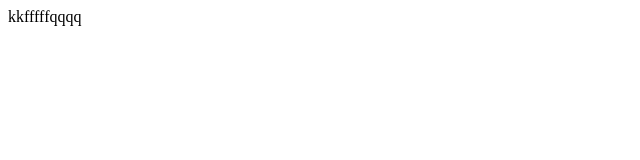
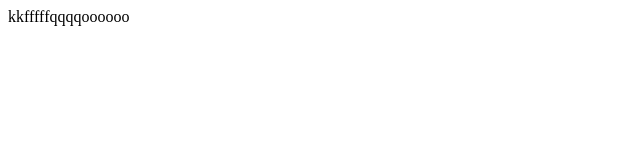
Before and after one commit to hj-git/index, a plain HTML site: page index.html in a window 1280 px wide. Shown: the full height of the page, 0-640 px from the left. Drawn offline with Linux system fonts and the light colour scheme.

Commit message:
我又来了

```diff
--- a/index.html
+++ b/index.html
@@ -7,6 +7,6 @@
   <title>Document</title>
 </head>
 <body>
-  kkfffffqqqq
+  kkfffffqqqqoooooo
 </body>
 </html>
```
